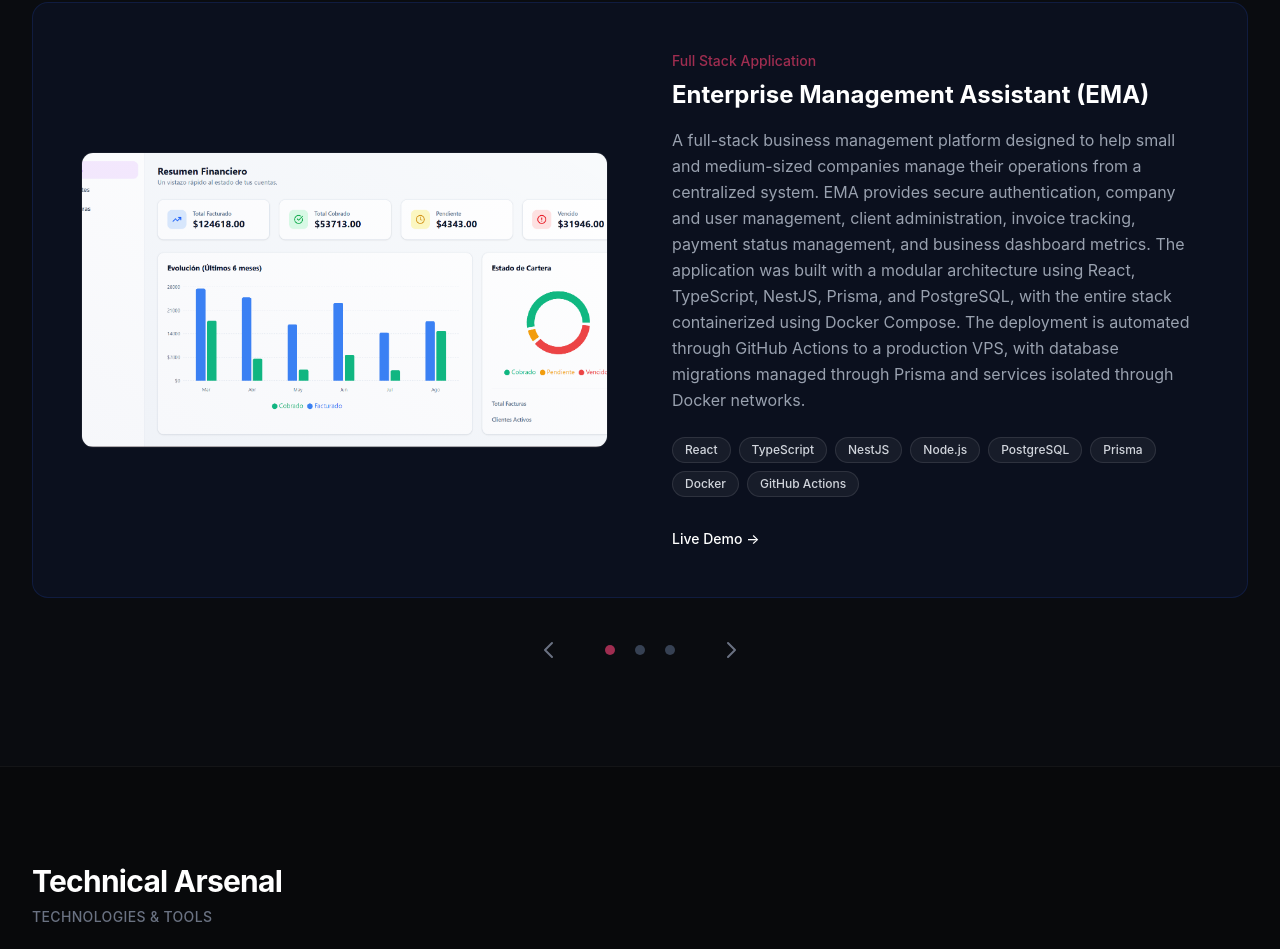
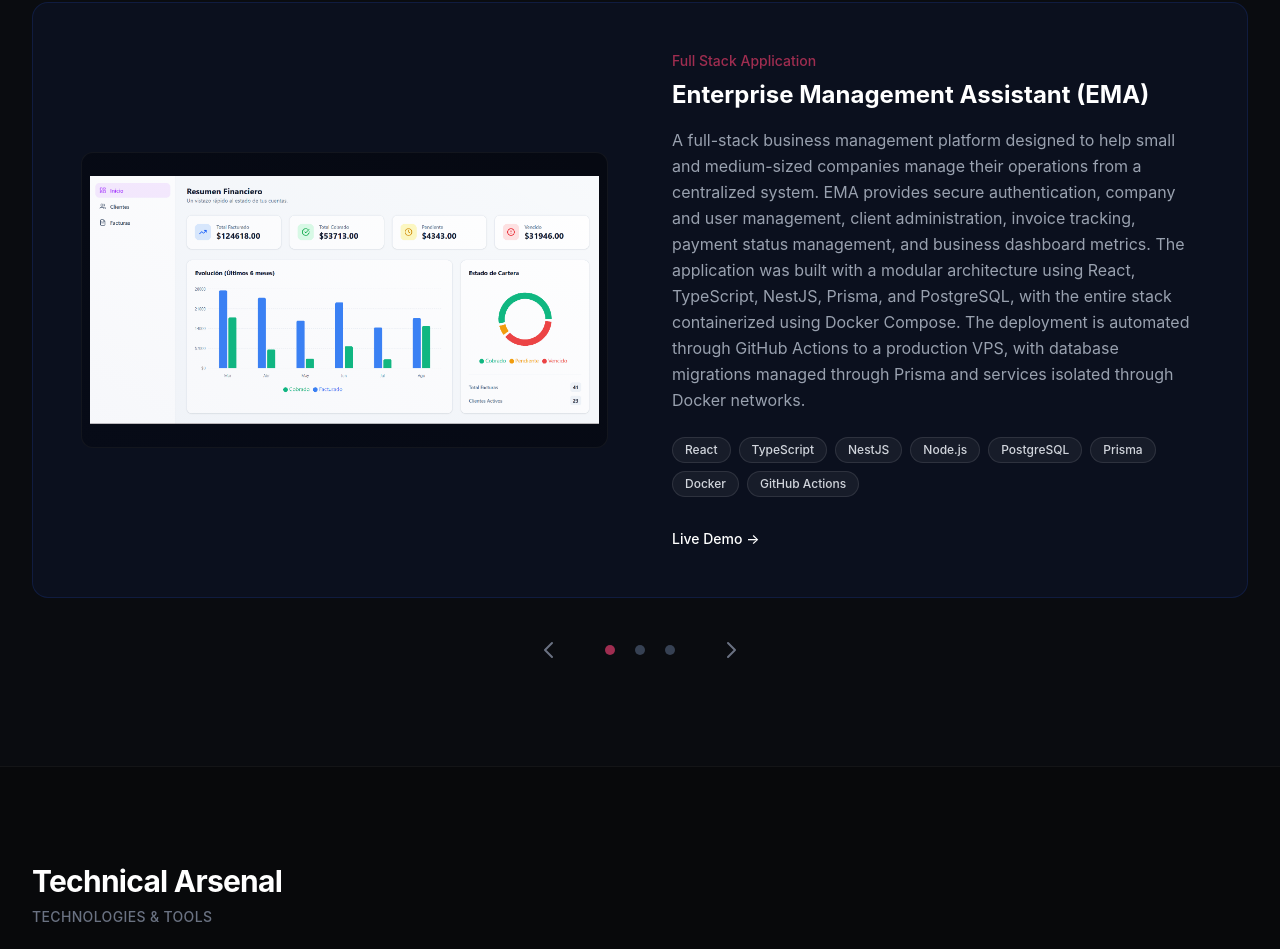
Before and after one commit to Ludicard/Portafolio, a React (Vite) app: page / in a window 1280 px wide. Shown: the part 1807-2756 px from the top of the page. Built offline with nearby package versions, Linux system fonts and the light colour scheme.

Commit message:
Cambiar de object-cover a object-contain para no recortar las imagenes de los proyectos

```diff
--- a/src/components/sections/Projects.tsx
+++ b/src/components/sections/Projects.tsx
@@ -127,11 +127,11 @@
 
                       {/* Visual Placeholder */}
                       <div className="w-full lg:w-1/2">
-                        <div className={`aspect-video rounded-xl flex items-center justify-center relative overflow-hidden group border border-white/5`}>
+                        <div className={`aspect-video rounded-xl flex items-center justify-center relative overflow-hidden group border border-white/5 bg-black/40`}>
                           {project.image ? (
                             <>
                               <div className={`absolute inset-0 bg-gradient-to-tr ${project.colorClasses.gradient} to-transparent opacity-40 z-10`}></div>
-                              <img src={project.image} alt={project.name} className="w-full h-full object-cover relative z-0 transition-transform duration-700 group-hover:scale-105" />
+                              <img src={project.image} alt={project.name} className="w-full h-full object-contain p-2 relative z-0 transition-transform duration-700 group-hover:scale-105" />
                             </>
                           ) : (
                             <>
```
